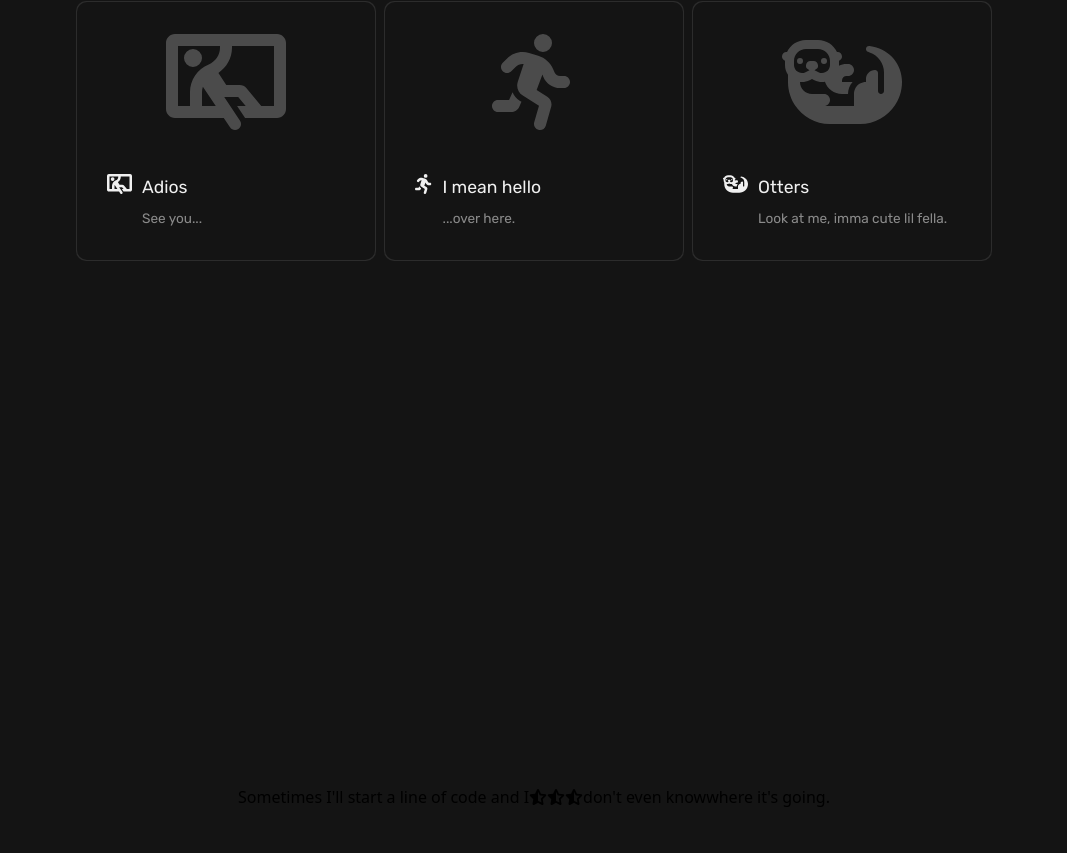
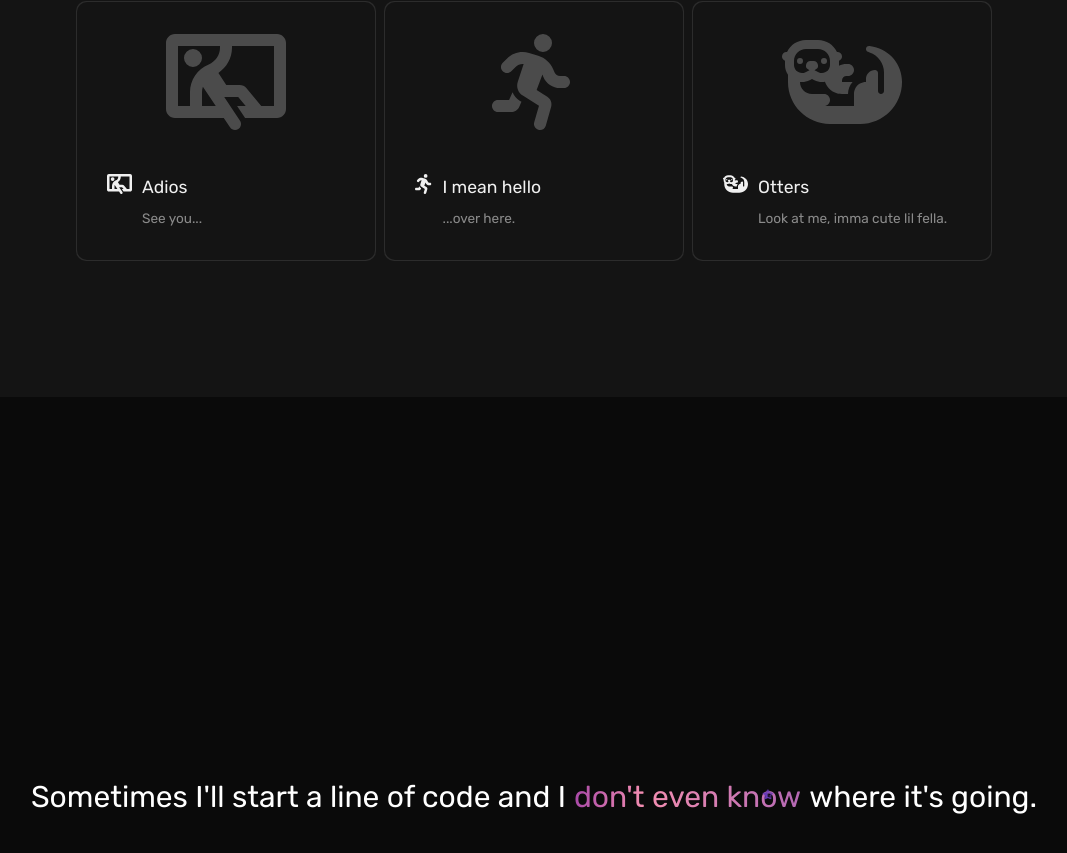
Before and after one commit to kncalderong/css-cool-effects, a React (Vite) app: page / in a window 1280 px wide. Shown: the part 403-1256 px from the top of the page, without its empty margins (106-1173 px from the left). Built offline with nearby package versions, Linux system fonts and the light colour scheme.

Commit message:
magical text styles and logic timer for stars included

```diff
--- a/src/components/MagicalText/MagicalText.tsx
+++ b/src/components/MagicalText/MagicalText.tsx
@@ -1,22 +1,67 @@
 import { faStarHalfStroke } from '@fortawesome/free-solid-svg-icons'
 import { FontAwesomeIcon } from '@fortawesome/react-fontawesome'
-import React from 'react'
+import React, { useEffect } from 'react'
 
 const MagicalText = () => {
+
+  const styleStar = {
+    height: 'var(--size)',
+    left: 'var(--star-left)',
+    top: 'var(--star-top)',
+    width: 'var(--size)'
+  }
+
+  let index = 0;
+  const interval = 1000;
+
+  const randomBetween = (min: number, max: number) => {
+    return Math.floor(Math.random() * (max - min + 1)) + min;
+  }
+
+  const animateStar = (star: HTMLElement) => {
+    star.style.setProperty('--star-left', `${randomBetween(-10, 100)}%`)
+    star.style.setProperty('--star-top', `${randomBetween(-40, 80)}%`)
+
+    star.style.animation = "none";
+    star.offsetHeight;
+    star.style.animation = "";
+  }
+
+  useEffect(() => {
+
+    const intervalIds: number[] = []
+    for (const star of document.getElementsByClassName("magic-star")) {
+      const intervalId = setInterval(() => {
+          console.log("this is the interval for star", star)
+          animateStar(star as HTMLElement)
+
+        }, index++ * (interval / 3));
+        intervalIds.push(intervalId)
+    }
+    return () => {
+      intervalIds.forEach((interval) => {
+        clearInterval(interval);
+      })
+
+    }
+  }, [])
+
+
+
   return (
-    <section className='w-100 bg-dark-gray h-auto sm:h-screen flex justify-center items-center'>
-      <h1>Sometimes I'll start a line of code and I
-        <span className='magic'>
-          <span className='magic-star'>
-            <FontAwesomeIcon icon={ faStarHalfStroke} className='' />
+    <section className='w-100 bg-dark-magic-background h-auto sm:h-screen flex justify-center items-center'>
+      <h1 className='text-white font-rubik text-3xl p-5 text-center'>Sometimes I'll start a line of code and I
+        <span className='magic inline-block relative'>
+          <span className='magic-star text-sm block absolute animate-scaleStar' style={styleStar}>
+            <FontAwesomeIcon icon={faStarHalfStroke} className='block animate-rotateStar opacity-70' color='#673AB7' />
           </span>
-          <span className='magic-star'>
-            <FontAwesomeIcon icon={ faStarHalfStroke} className='' />
+          <span className='magic-star text-sm block absolute animate-scaleStar' style={styleStar}>
+            <FontAwesomeIcon icon={faStarHalfStroke} className='' color='#673AB7' />
           </span>
-          <span className='magic-star'>
-            <FontAwesomeIcon icon={ faStarHalfStroke} className='' />
+          <span className='magic-star text-sm block absolute animate-scaleStar' style={styleStar}>
+            <FontAwesomeIcon icon={faStarHalfStroke} className='' color='#673AB7' />
           </span>
-          <span className="magic-text">don't even know</span>
+          <span className="magic-text animate-backgroundPan bg-clip-text text-transparent bg-gradient-to-r from-purple-magic from-0% via-pink-magic via-25% to-violet-magic to-100% bg-200% mx-2">don't even know</span>
         </span>
         where it's going.</h1>
     </section>
--- a/tailwind.config.js
+++ b/tailwind.config.js
@@ -7,10 +7,37 @@ export default {
   theme: {
     extend: {
       colors: {
-        'dark-gray': 'rgb(20, 20, 20)'
+        'dark-gray': 'rgb(20, 20, 20)',
+        'dark-magic-background': 'rgb(10, 10, 10)',
+        'purple-magic': 'rgb(123, 31, 162)',
+        'violet-magic': 'rgb(103, 58, 183)',
+        'pink-magic': 'rgb(244, 143, 177)'
       },
       fontFamily: {
         rubik: ['Rubik', 'sans-serif']
+      },
+      keyframes: {
+        backgroundPanKeyframe: {
+          '0%': { 'background-position': '0% center' },
+          '100%': { 'background-position': '-200% center' }
+        },
+        scaleStarKeyframe: {
+          '0%': { 'transform': 'scale(0)' },
+          '50%':{ 'transform': 'scale(1)'},
+          '100%': { 'transform': 'scale(0)' }
+        },
+        rotateStarKeyframe: {
+          '0%': { 'transform': 'rotate(0deg)' },
+          '100%': { 'transform': 'rotate(180deg)' }
+        }
+      },
+      animation: {
+        backgroundPan: 'backgroundPanKeyframe 3s linear infinite',
+        scaleStar: 'scaleStarKeyframe 700ms ease forwards',
+        rotateStar: 'rotateStarKeyframe 1000ms linear infinite'
+      },
+      backgroundSize: {
+        '200%':'200%'
       }
     },
   },
```
